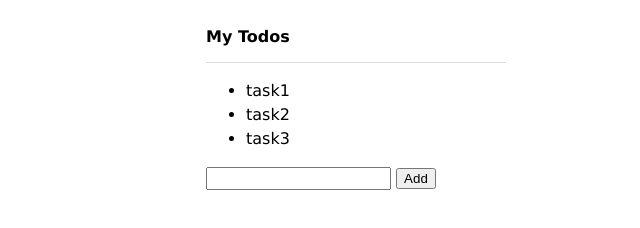
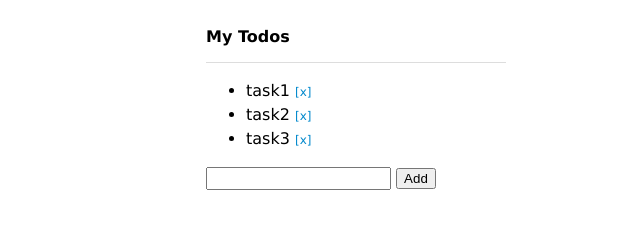
Before and after one commit to TomoyoUchima/Todo_Vue, a plain HTML site: page index.html in a window 1280 px wide. Shown: the full height of the page, 284-924 px from the left. Drawn offline with nearby package versions, Linux system fonts and the light colour scheme.

Commit message:
Todoを削除できるようにする

```diff
--- a/index.html
+++ b/index.html
@@ -10,7 +10,10 @@
   <div id="app" class="container">
     <h1>My Todos</h1>
     <ul>
-      <li v-for="todo in todos">{{ todo }}</li>
+      <li v-for="(todo, index) in todos">
+        {{ todo }}
+        <span @click="deleteItem(index)" class="command">[x]</span>
+      </li>
     </ul>
     <!-- <form v-on:submit="addItem"> -->
     <form @submit.prevent="addItem">
--- a/main.js
+++ b/main.js
@@ -23,7 +23,11 @@ var vm = new Vue({
     addItem: function(){
       this.todos.push(this.newItem);
       this.newItem = '';
-
+    },
+    deleteItem: function(index) {
+      if (confirm("Are you sure?")) {
+        this.todos.splice(index, 1);
+      }
     }
   }
 })
--- a/style.css
+++ b/style.css
@@ -21,3 +21,9 @@ body {
 #app input[type="text"] {
   padding: 2px;
 }
+
+.command {
+  font-size: 12px;
+  cursor: pointer;
+  color: #08c;
+}
```
